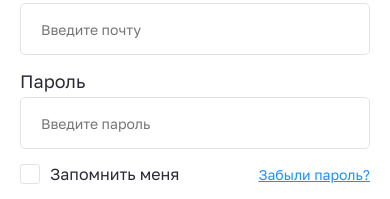
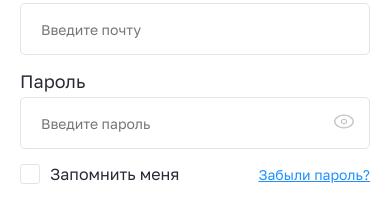
Before and after one commit to AM1G0S/detalExpress, a React (Vite) app: page /login in a window 390 px wide. Shown: the part 237-436 px from the top of the page. Built offline with nearby package versions, Linux system fonts and the light colour scheme; no server answers.

Commit message:
сделал адаптив для страницы профиля

```diff
--- a/package.json
+++ b/package.json
@@ -14,6 +14,7 @@
 		"axios": "^1.6.7",
 		"firebase": "^10.8.0",
 		"react": "^18.2.0",
+		"react-content-loader": "^6.2.1",
 		"react-dom": "^18.2.0",
 		"react-hook-form": "^7.50.1",
 		"react-redux": "^9.1.0",
--- a/src/components/ui/Input/Input.module.scss
+++ b/src/components/ui/Input/Input.module.scss
@@ -71,3 +71,46 @@
 		font-size: 14px;
 	}
 }
+
+.passBox {
+	position: relative;
+}
+
+.passVisBtn {
+	position: absolute;
+	top: 50%;
+	right: 10px;
+	width: 44px;
+	height: 44px;
+	translate: 0 -50%;
+	cursor: pointer;
+
+	@media (max-width: 660px) {
+		width: 32px;
+		height: 32px;
+	}
+
+	&:hover {
+		svg {
+			fill: var(--main-color);
+		}
+	}
+
+	&.show {
+		svg {
+			fill: var(--main-color);
+		}
+	}
+
+	svg {
+		width: 24px;
+		height: 24px;
+		fill: #C5C5C5;
+		transition: fill 0.3s;
+
+		@media (max-width: 660px) {
+			width: 20px;
+			height: 20px;
+		}
+	}
+}
--- a/src/components/ui/Input/Input.tsx
+++ b/src/components/ui/Input/Input.tsx
@@ -1,7 +1,4 @@
-import {
-	ForwardedRef,
-	forwardRef,
-} from "react";
+import { ForwardedRef, forwardRef, useState } from "react";
 import cls from "./Input.module.scss";
 import classnames from 'classnames';
 
@@ -42,26 +39,20 @@ export const Input = forwardRef<HTMLInputElement | HTMLSelectElement | HTMLTextA
 
 	const isError = errors && errors[name];
 	const errorMessage = isError && errors[name].message ? errors[name].message : errorText;
+	const [isPasswordVisible, setIsPasswordVisible] = useState(false);
 
-		const renderInput = () => {
-			switch (type) {
-				case 'textarea':
+	const inputType = type === 'password' && isPasswordVisible ? 'text' : type;
+
 	return (
-						<textarea
-							{...rest}
-							ref={ref as ForwardedRef<HTMLTextAreaElement>}
-							className={classnames(cls.textarea, className, {[cls.error]: isError})}
-							placeholder={placeholder}
-							{...(register && register(name, {required: isRequired ? errorText : false}))}
-						/>
-					);
-				default:
-					return (
+		<label className={cls.label}>
+			{label && <span className={cls.subtitle}>{label}</span>}
+			{isError && <span className={cls.errorText}>— {errorMessage}</span>}
+			<div className={classnames({[cls.passBox]: type === 'password'})}>
 				<input
 					{...rest}
 					ref={ref as ForwardedRef<HTMLInputElement>}
-							className={classnames(cls.input, className, {[cls.error]: isError})}
-							type={type}
+					className={classnames(type !== 'textarea' ? cls.input : cls.textarea, className, {[cls.error]: isError})}
+					type={inputType}
 					placeholder={placeholder}
 					{...register(name, {
 						required: isRequired ? errorText : false,
@@ -79,16 +70,19 @@ export const Input = forwardRef<HTMLInputElement | HTMLSelectElement | HTMLTextA
 						} : {})
 					})}
 				/>
-					);
-			}
-		};
-
-		return (
-			<label className={cls.label}>
-				{label && <span className={cls.subtitle}>{label}</span>}
-				{isError && <span className={cls.errorText}>— {errorMessage}</span>}
-				{renderInput()}
+				{type === 'password' && (
+					<button
+						className={classnames(cls.passVisBtn, {[cls.show]: isPasswordVisible})}
+						type='button'
+						onClick={() => setIsPasswordVisible(!isPasswordVisible)}
+						title={isPasswordVisible ? 'Скрыть пароль' : 'Показать пароль'}
+					>
+						<svg width="12" height="9" viewBox="0 0 12 9" fill="none" xmlns="http://www.w3.org/2000/svg">
+							<path fillRule="evenodd" clipRule="evenodd" d="M6 3.16181C5.31905 3.16181 4.76687 3.62503 4.76687 4.19694C4.76687 4.76849 5.31913 5.23207 6 5.23207C6.68087 5.23207 7.23313 4.76849 7.23313 4.19694C7.23313 3.62503 6.68095 3.16181 6 3.16181ZM4 4.19694C4 3.26937 4.89568 2.51807 6 2.51807C7.10433 2.51807 8 3.26937 8 4.19694C8 5.12402 7.1044 5.87581 6 5.87581C4.8956 5.87581 4 5.12402 4 4.19694Z"></path><path fillRule="evenodd" clipRule="evenodd" d="M1.78496 1.35437C2.86138 0.563576 4.34957 0 6 0C7.65005 0 9.13822 0.563135 10.2148 1.35374C11.2796 2.13573 12 3.187 12 4.19718C12 5.20736 11.2796 6.25863 10.2148 7.04062C9.13822 7.83123 7.65005 8.39436 6 8.39436C4.34957 8.39436 2.86138 7.83079 1.78496 7.03999C0.720302 6.25785 0 5.2066 0 4.19718C0 3.18777 0.720302 2.13652 1.78496 1.35437ZM2.36591 1.95146C1.42187 2.645 0.89982 3.49687 0.89982 4.19718C0.89982 4.8975 1.42187 5.74937 2.36591 6.4429C3.29818 7.1278 4.58504 7.61247 6 7.61247C7.41474 7.61247 8.70161 7.12814 9.63392 6.44345C10.578 5.75015 11.1002 4.89829 11.1002 4.19718C11.1002 3.49607 10.578 2.64422 9.63392 1.95091C8.70161 1.26622 7.41474 0.781889 6 0.781889C4.58504 0.781889 3.29818 1.26657 2.36591 1.95146Z"></path>
+						</svg>
+					</button>
+				)}
+			</div>
 		</label>
 	);
-	}
-);
+});
--- a/src/components/ui/Request/Request.module.scss
+++ b/src/components/ui/Request/Request.module.scss
@@ -2,6 +2,7 @@
 	padding: 15px 20px 10px 20px;
 	border-radius: 10px;
 	background-color: var(--gray-color);
+	max-width: 100%;
 }
 
 .top,
--- /dev/null
+++ b/src/components/ui/Request/Skeleton.tsx
@@ -0,0 +1,38 @@
+import {FC, memo, useEffect, useState} from "react";
+import ContentLoader from "react-content-loader"
+
+import cls from './Request.module.scss'
+
+export const RequestSkeleton: FC = memo(() => {
+	const [dimensions, setDimensions] = useState({ height: 150 });
+
+	useEffect(() => {
+		function handleResize() {
+			if (window.innerWidth < 768) {
+				setDimensions({ height: 100 });
+			} else {
+				setDimensions({ width: 900, height: 150 });
+			}
+		}
+
+		window.addEventListener('resize', handleResize);
+		handleResize();
+
+		return () => window.removeEventListener('resize', handleResize);
+	}, []);
+
+
+	return (
+		<ContentLoader
+			className={cls.request}
+			speed={1}
+			width={900}
+			height={dimensions.height}
+			viewBox={`0 0 100% ${dimensions.height}`}
+			backgroundColor="#C59368"
+			foregroundColor="#ededed"
+		>
+			<rect x="0" y="0" rx="10" ry="10" width="100%" height="100%"/>
+		</ContentLoader>
+	)
+})
--- a/src/components/ui/RequestsInner/RequestsInner.tsx
+++ b/src/components/ui/RequestsInner/RequestsInner.tsx
@@ -4,6 +4,7 @@ import {db} from "../../../firebase";
 import {RootState} from "../../../redux/store";
 import {RequestType} from "../../../types";
 import {Request} from "../Request/Request";
+import {RequestSkeleton} from "../Request/Skeleton.tsx";
 import cls from "./RequestsInner.module.scss";
 import {useSelector} from "react-redux";
 
@@ -33,7 +34,10 @@ export const RequestsInner: FC = memo(() => {
 
 			<div className={cls.requests}>
 				{isLoading ? (
-					<h3>Загрузка...</h3>
+					<>
+						<RequestSkeleton/>
+						<RequestSkeleton/>
+					</>
 				) : (
 					<>
 						{requests.length > 0 ? (
--- a/src/pages/Profile/Profile.module.scss
+++ b/src/pages/Profile/Profile.module.scss
@@ -4,12 +4,18 @@
 	gap: 50px;
 
 	@media (max-width: 660px) {
+		display: flex;
 		flex-direction: column;
+		gap: 40px;
 	}
 }
 
 .sidebar {
 	padding-top: 50px;
+
+	@media (max-width: 660px) {
+		padding-top: 0;
+	}
 }
 
 .profileContent {
@@ -20,6 +26,10 @@
 	flex-direction: column;
 	gap: 10px;
 	margin-bottom: 40px;
+
+	@media (max-width: 660px) {
+		margin-bottom: 20px;
+	}
 }
 
 .sidebarItem {
@@ -42,6 +52,10 @@
 			filter: invert(1) brightness(150%);
 		}
 	}
+
+	@media (max-width: 660px) {
+		padding: 10px;
+	}
 }
 
 .sidebarIcon {
```
Also changed, not shown: 1 other file (tests, documents, lock files or other folders). Lines whose indentation alone changed are shown as unchanged.
